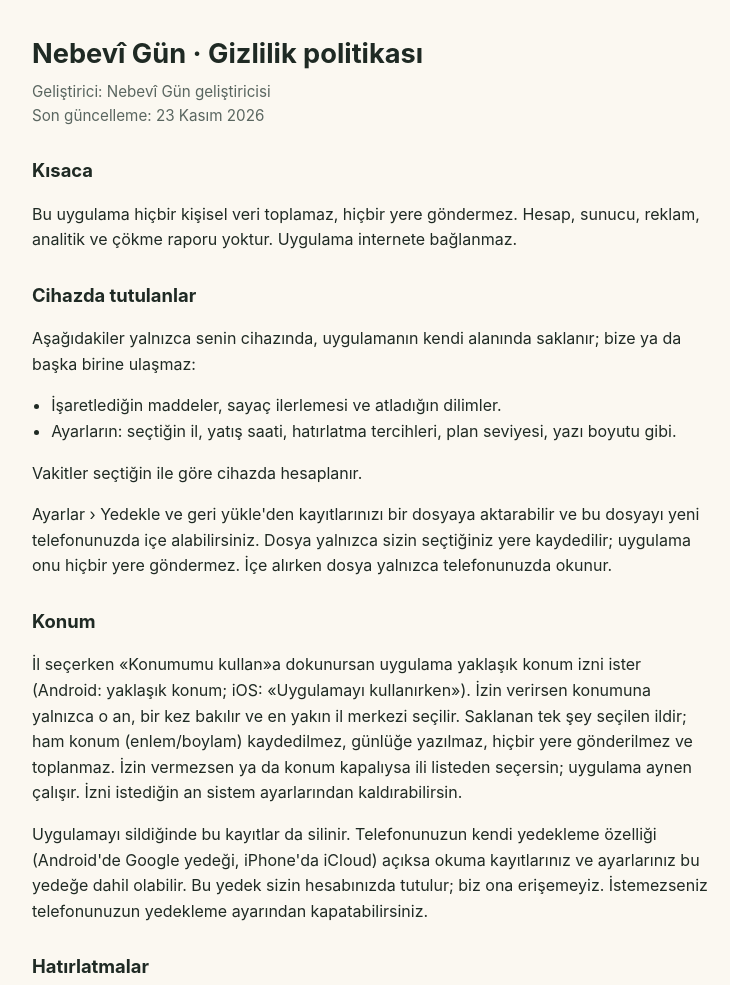
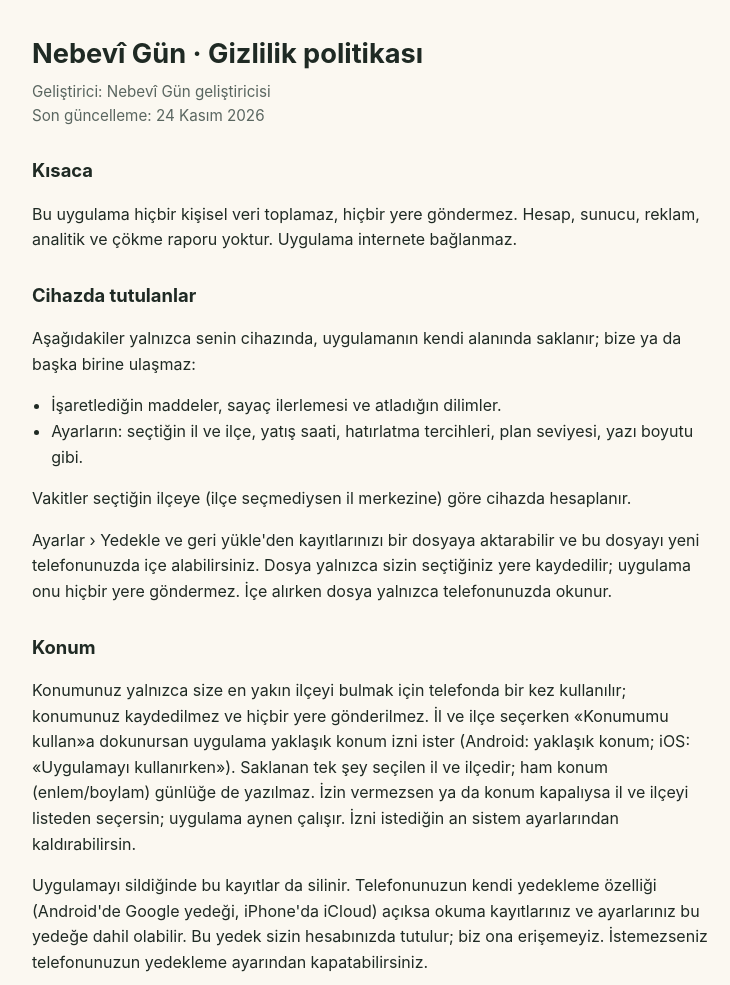
Before and after one commit to zikirvaktisunnetdua/nebevigun, a plain HTML site: page gizlilik/index.html in a window 1280 px wide. Shown: the top 985 px of the page, without its empty margins (268-998 px from the left). Drawn offline with Linux system fonts and the light colour scheme.

Commit message:
Privacy page: location finds the nearest district (J48)
Co-Authored-By: Claude Opus 5.5 <noreply@anthropic.com>

```diff
--- a/gizlilik/index.html
+++ b/gizlilik/index.html
@@ -10,7 +10,7 @@
 <main>
 <h1>Nebevî Gün · Gizlilik politikası</h1>
 <p class="meta">Geliştirici: Nebevî Gün geliştiricisi</p>
-<p class="meta">Son güncelleme: 23 Kasım 2026</p>
+<p class="meta">Son güncelleme: 24 Kasım 2026</p>
 
 <h2>Kısaca</h2>
 <p>Bu uygulama hiçbir kişisel veri toplamaz, hiçbir yere göndermez. Hesap, sunucu, reklam, analitik ve çökme raporu yoktur. Uygulama internete bağlanmaz.</p>
@@ -19,13 +19,13 @@
 <p>Aşağıdakiler yalnızca senin cihazında, uygulamanın kendi alanında saklanır; bize ya da başka birine ulaşmaz:</p>
 <ul>
 <li>İşaretlediğin maddeler, sayaç ilerlemesi ve atladığın dilimler.</li>
-<li>Ayarların: seçtiğin il, yatış saati, hatırlatma tercihleri, plan seviyesi, yazı boyutu gibi.</li>
+<li>Ayarların: seçtiğin il ve ilçe, yatış saati, hatırlatma tercihleri, plan seviyesi, yazı boyutu gibi.</li>
 </ul>
-<p>Vakitler seçtiğin ile göre cihazda hesaplanır.</p>
+<p>Vakitler seçtiğin ilçeye (ilçe seçmediysen il merkezine) göre cihazda hesaplanır.</p>
 <p>Ayarlar › Yedekle ve geri yükle'den kayıtlarınızı bir dosyaya aktarabilir ve bu dosyayı yeni telefonunuzda içe alabilirsiniz. Dosya yalnızca sizin seçtiğiniz yere kaydedilir; uygulama onu hiçbir yere göndermez. İçe alırken dosya yalnızca telefonunuzda okunur.</p>
 
 <h2>Konum</h2>
-<p>İl seçerken «Konumumu kullan»a dokunursan uygulama yaklaşık konum izni ister (Android: yaklaşık konum; iOS: «Uygulamayı kullanırken»). İzin verirsen konumuna yalnızca o an, bir kez bakılır ve en yakın il merkezi seçilir. Saklanan tek şey seçilen ildir; ham konum (enlem/boylam) kaydedilmez, günlüğe yazılmaz, hiçbir yere gönderilmez ve toplanmaz. İzin vermezsen ya da konum kapalıysa ili listeden seçersin; uygulama aynen çalışır. İzni istediğin an sistem ayarlarından kaldırabilirsin.</p>
+<p>Konumunuz yalnızca size en yakın ilçeyi bulmak için telefonda bir kez kullanılır; konumunuz kaydedilmez ve hiçbir yere gönderilmez. İl ve ilçe seçerken «Konumumu kullan»a dokunursan uygulama yaklaşık konum izni ister (Android: yaklaşık konum; iOS: «Uygulamayı kullanırken»). Saklanan tek şey seçilen il ve ilçedir; ham konum (enlem/boylam) günlüğe de yazılmaz. İzin vermezsen ya da konum kapalıysa il ve ilçeyi listeden seçersin; uygulama aynen çalışır. İzni istediğin an sistem ayarlarından kaldırabilirsin.</p>
 <p>Uygulamayı sildiğinde bu kayıtlar da silinir. Telefonunuzun kendi yedekleme özelliği (Android'de Google yedeği, iPhone'da iCloud) açıksa okuma kayıtlarınız ve ayarlarınız bu yedeğe dahil olabilir. Bu yedek sizin hesabınızda tutulur; biz ona erişemeyiz. İstemezseniz telefonunuzun yedekleme ayarından kapatabilirsiniz.</p>
 
 <h2>Hatırlatmalar</h2>
```
